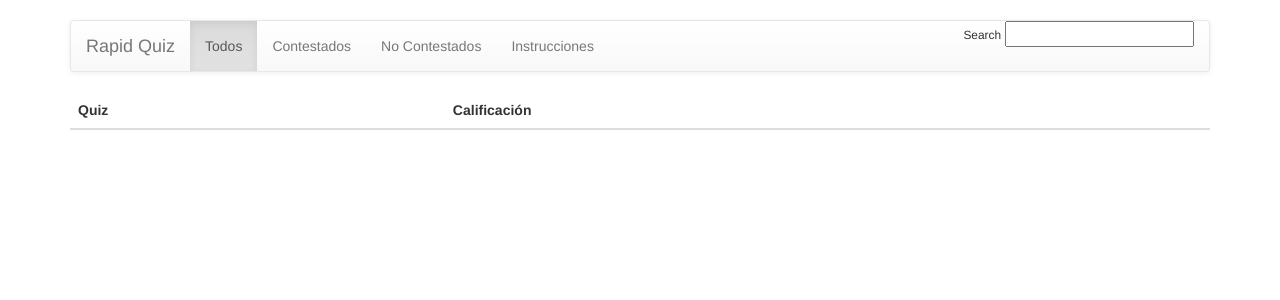
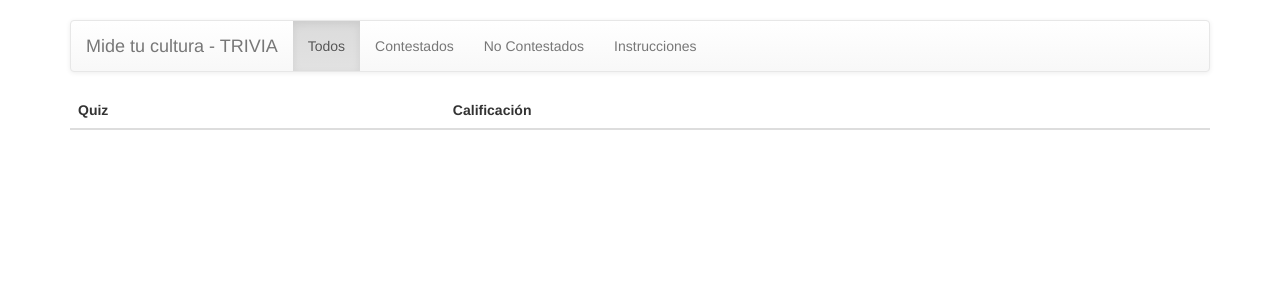
Before and after one commit to betoesquivel/flaskTriviaPrototype, a Flask app: page /home in a window 1280 px wide. Shown: the top 300 px of the page. Run offline with Flask 2, Linux system fonts and the light colour scheme; the visitor is signed in with stand-in values (Sample User, id 1); data that the repository does not hold is empty; some libraries are stand-ins or nearby versions.

Commit message:
Made some final interface changes... missing facebook login.

```diff
--- a/app.py
+++ b/app.py
@@ -6,7 +6,6 @@ from flask import Flask, render_template, url_for, redirect, request, session
 from rapid import getQuiz, submitResults, getQuizzes, getAnsweredQuizzesResults, getUnansweredQuizzesResults, connectMongoHQ, getUserResults, getQuizzesResults
 
 DEBUG = True
-SECRET_KEY = 'top secret'
 
 app = Flask(__name__)
 app.config.from_object(__name__)
--- a/templates/index.layout.jinja2.html
+++ b/templates/index.layout.jinja2.html
@@ -1,6 +1,6 @@
 {% extends 'layout.clean.jinja2.html' %}
 
-{% block title %}Rapid Quiz...{% endblock %}
+{% block title %}Mide tu cultura - TRIVIA{% endblock %}
 
 {% block css %}
         {{ link_tag('main') }}
@@ -8,19 +8,21 @@
 
 {% block body %}
     <nav class="navbar navbar-default ">
-        <div class="container-fluid">
+        <div class="container">
             <div class="navbar-header">
-                <a href="#" class="navbar-brand hidden-xs hidden-s">Rapid Quiz</a>
-                <a href="#" class="navbar-brand hidden-mid hidden-lg">RQ</a>
+                <a href="#" class="navbar-brand hidden-xs hidden-s">Mide tu cultura - TRIVIA</a>
+                <a href="#" class="navbar-brand hidden-mid hidden-lg">TRIVIA</a>
             </div>
             <ul class="nav navbar-nav">
                 {% block navbaritems %}
                 {% endblock navbaritems %}
             </ul>
-            <form class="navbar-search pull-right hidden-xs hidden-small" action="/search">
-                <small><i class="icon-search"></i> Search</small>
-                <input name="query" type="text" class="search-query" placeholder="">
-            </form>
+            <!--
+                <form class="navbar-search pull-right hidden-xs hidden-small" action="/search">
+                    <small><i class="icon-search"></i> Search</small>
+                    <input name="query" type="text" class="search-query" placeholder="">
+                </form>
+            -->
         </div>
     </nav>
     {% block content %}
--- a/templates/layout.clean.jinja2.html
+++ b/templates/layout.clean.jinja2.html
@@ -3,6 +3,7 @@
 <html>
     <head>
         <meta charset="utf-8">
+        <meta name="viewport" content="width=device-width, initial-scale=1.0">
         <title>(RQ) {% block title %}{% endblock %}</title>
 
         <!-- Latest compiled and minified CSS -->
--- a/templates/quiz.jinja2.html
+++ b/templates/quiz.jinja2.html
@@ -192,6 +192,7 @@
                             score:( grade * 100 )
                         };
                         console.log(data_json._id['$oid']);
+                        setTimeout(function(){
                             $.ajax({
                                 type : "POST",
                                 url : "/submitQuiz/"+data_json._id['$oid'],
@@ -201,6 +202,8 @@
                                     window.location = "/home";
                                 }
                             });
+
+                        }, 2000);
                     }
                     clickedButton.removeClass("active");
                     $('.btn').prop('disabled', false);
```
Also changed, not shown: createQuizzes.py (added, +42 -0 lines), 3 other files. Lines whose indentation alone changed are shown as unchanged.
